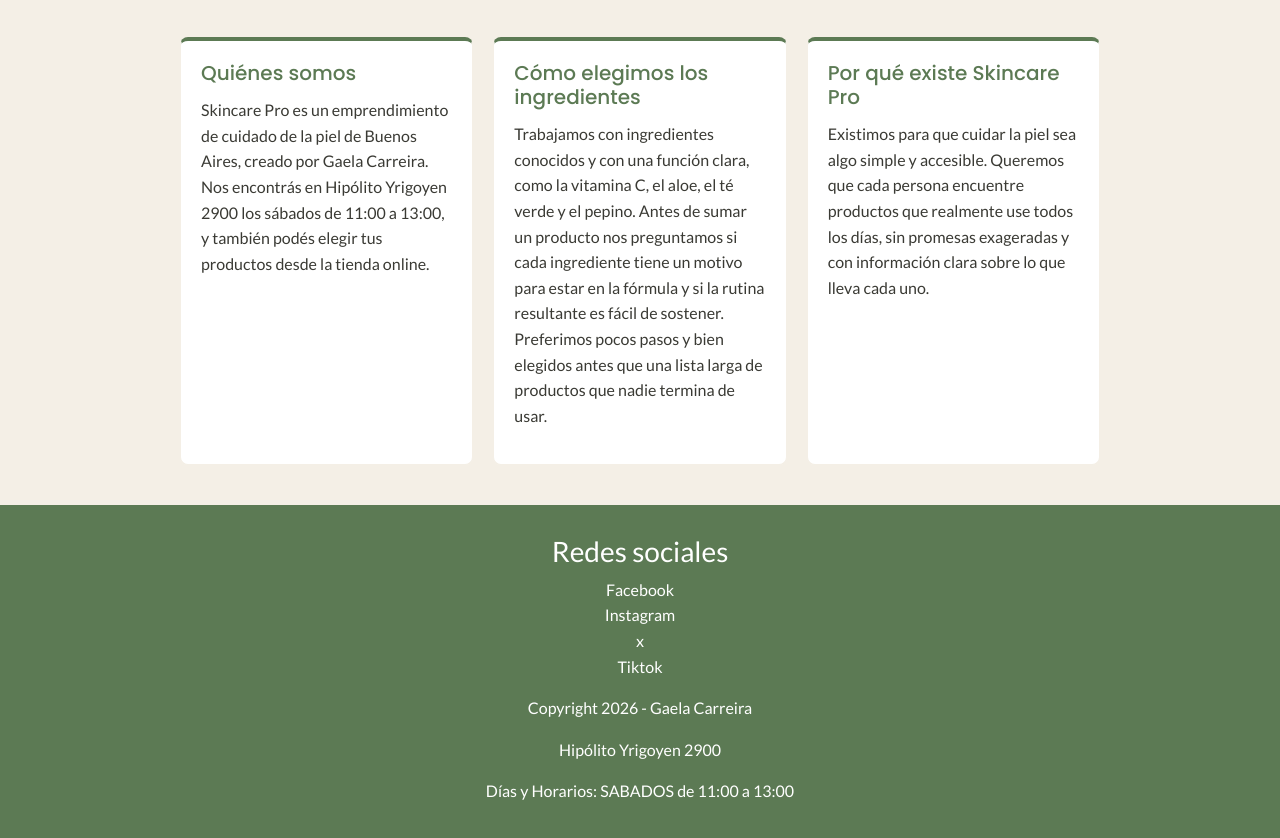
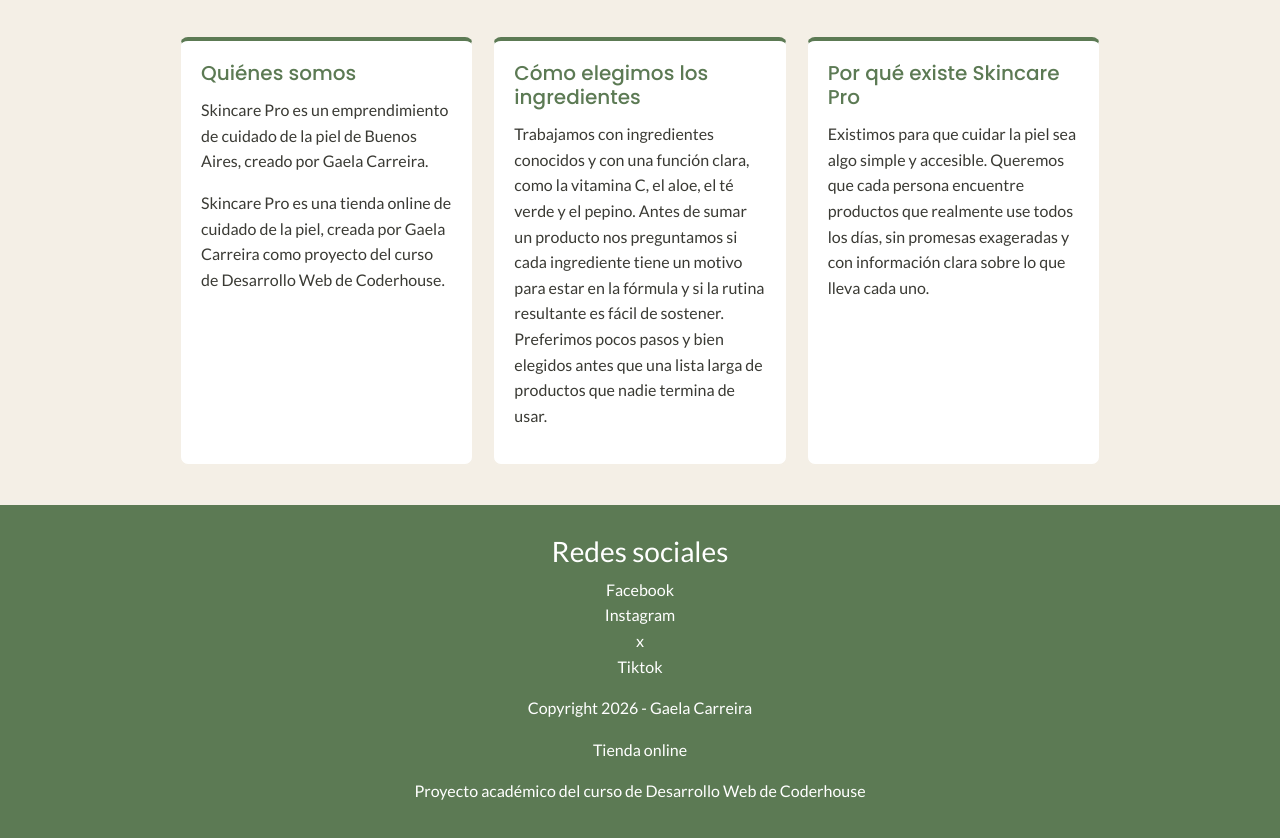
Before and after one commit to gaelapla/9478-entrega9-Coderhouse, a plain HTML site: page pages/sobre-nosotros.html in a window 1280 px wide. Shown: the part 270-1108 px from the top of the page. Drawn offline with nearby package versions, Linux system fonts and the light colour scheme.

Commit message:
Update sobre-nosotros.html

```diff
--- a/pages/sobre-nosotros.html
+++ b/pages/sobre-nosotros.html
@@ -59,7 +59,7 @@
     <section class="historia">
       <h2>Quiénes somos</h2>
       <p>Skincare Pro es un emprendimiento de cuidado de la piel de Buenos Aires, creado por Gaela Carreira.
-      Nos encontrás en Hipólito Yrigoyen 2900 los sábados de 11:00 a 13:00, y también podés elegir tus productos desde la tienda online.</p>
+    <p>Skincare Pro es una tienda online de cuidado de la piel, creada por Gaela Carreira como proyecto del curso de Desarrollo Web de Coderhouse.</p>
     </section>
 
     <section class="historia">
@@ -92,8 +92,8 @@
 
       <div>
         <p>Copyright 2026 - Gaela Carreira</p>
-        <p>Hipólito Yrigoyen 2900</p>
-        <p>Días y Horarios: SABADOS de 11:00 a 13:00</p>
+        <p>Tienda online</p>
+        <p>Proyecto académico del curso de Desarrollo Web de Coderhouse</p>
       </div>
     </div>
   </footer>
```
